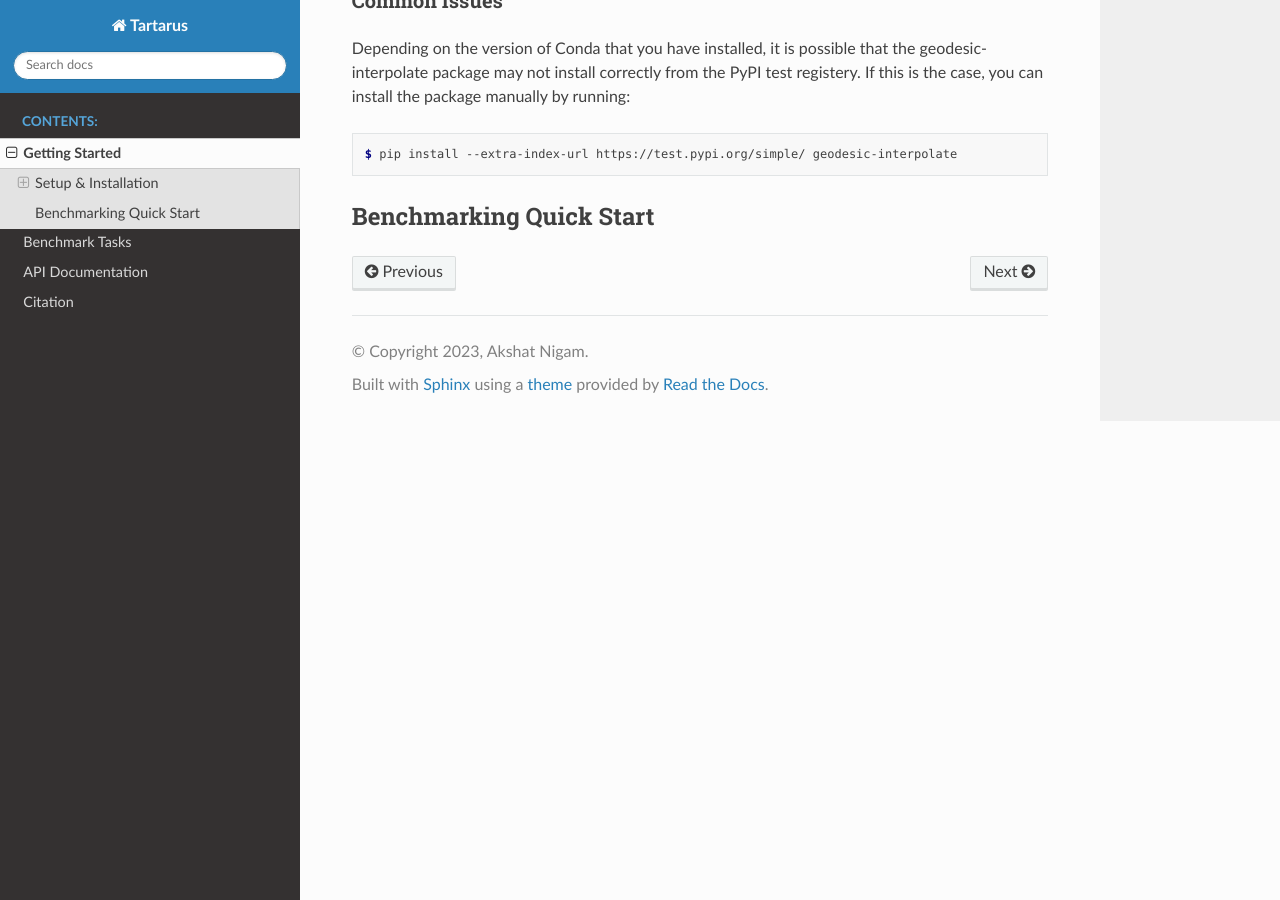
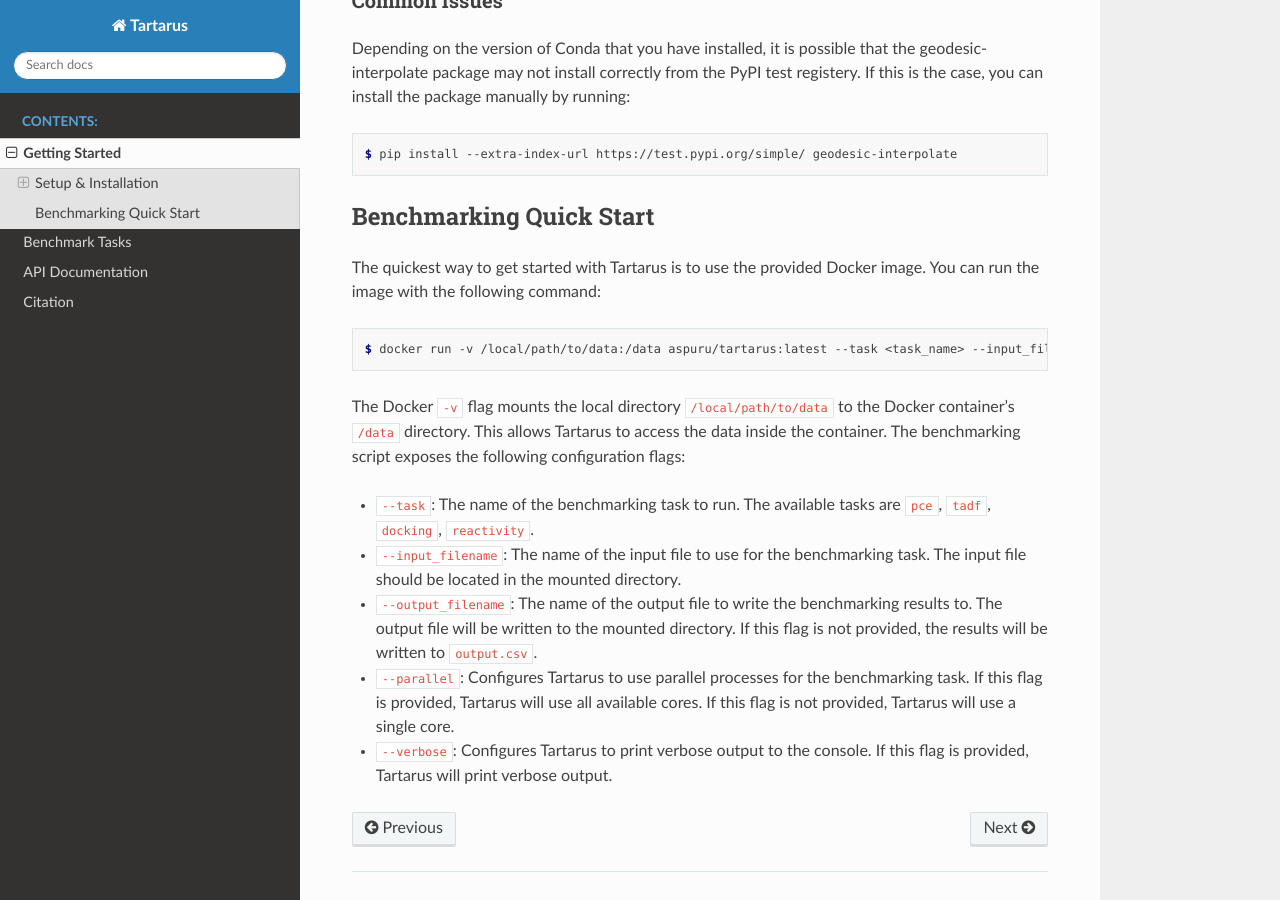
Before and after one commit to aspuru-guzik-group/Tartarus, a Sphinx documentation site: the page built from docs/getting_started.rst, in a window 1280 px wide and 900 px high, scrolled down 1454 px. Built offline with Sphinx 7.4.7 and the Read the Docs theme 2.0.0, drawn with Linux system fonts in a browser that asks for light colours; some of the changed text lies outside the part shown.

Commit message:
Add getting started docs

```diff
--- a/docs/getting_started.rst
+++ b/docs/getting_started.rst
@@ -23,7 +23,7 @@
 
 .. code-block:: console
 
-    $ docker run -it aspuru/tartarus:latest --task <task_name> --input_filename <input_filename>
+    $ docker run -v /local/path/to/data:/data aspuru/tartarus:latest --task <task_name> --input_filename <input_filename>
 
 Local Installation
 ******************
@@ -74,3 +74,17 @@
 
 Benchmarking Quick Start
 ------------------------
+
+The quickest way to get started with Tartarus is to use the provided Docker image. You can run the image with the following command:
+
+.. code-block:: console
+
+    $ docker run -v /local/path/to/data:/data aspuru/tartarus:latest --task <task_name> --input_filename <input_filename>
+
+The Docker ``-v`` flag mounts the local directory ``/local/path/to/data`` to the Docker container's ``/data`` directory. This allows Tartarus to access the data inside the container. The benchmarking script exposes the following configuration flags:
+
+* ``--task``: The name of the benchmarking task to run. The available tasks are ``pce``, ``tadf``, ``docking``, ``reactivity``.
+* ``--input_filename``: The name of the input file to use for the benchmarking task. The input file should be located in the mounted directory.
+* ``--output_filename``: The name of the output file to write the benchmarking results to. The output file will be written to the mounted directory. If this flag is not provided, the results will be written to ``output.csv``.
+* ``--parallel``: Configures Tartarus to use parallel processes for the benchmarking task. If this flag is provided, Tartarus will use all available cores. If this flag is not provided, Tartarus will use a single core.
+* ``--verbose``: Configures Tartarus to print verbose output to the console. If this flag is provided, Tartarus will print verbose output.
```
